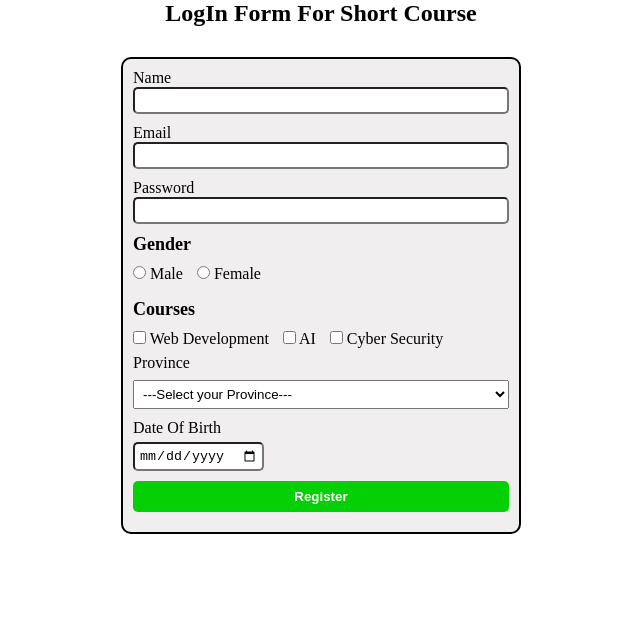
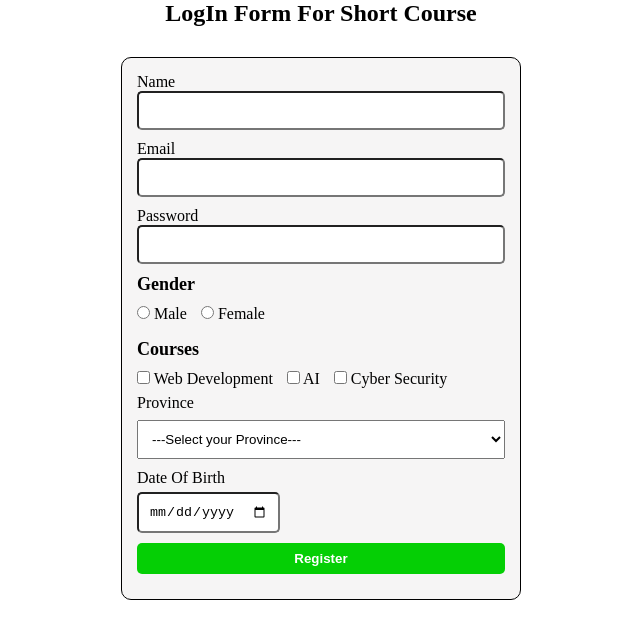
Before and after one commit to shahzeb346/login-form, a plain HTML site: page form.html in a window 1280 px wide. Shown: the whole page, without its empty margins (319-959 px from the left). Drawn offline with Linux system fonts and the light colour scheme.

Commit message:
first commit -added login form

```diff
--- a/form.html
+++ b/form.html
@@ -3,60 +3,15 @@
 <head>
     <meta charset="UTF-8">
     <meta name="viewport" content="width=device-width, initial-scale=1.0">
+    <link rel="stylesheet" href="style.css">
     <title>LogIn Form</title>
     <style>
-        *{
-            padding: 0;
-            margin: 0;
-            box-sizing: border-box;
-        }
-        body{
-            display: flex;
-            justify-content: center;
-
-        }
-         form{
-            margin-top: 30px;
-            width: 400px;
-            border: 2px solid black;
-            background: rgb(240, 238, 238);
-            padding: 10px;
-            border-radius: 10px;
-
-        }
-        select{
-            width: 100%;
-            padding: 5px;
-        }
-
-        form input{
-            padding: 4px;
-            border-radius: 5px;
-
-        }
-        form input{
-            margin-bottom: 10px;
-        }
-
-        #submitBtn{
-            background: rgb(5, 207, 5);
-            color: white;
-            width: 100%;
-            padding: 8px;
-            margin-bottom: 10px;
-            border: none;
-            font-weight: 700;
-            border-radius: 5px;
-        }
-
-        #province{
-            margin-bottom: 10px;
-        }
 
     </style>
+
 </head>
 <body>
-    <div >
+    <div class="form_div" >
         <h2 style="text-align: center;">LogIn Form For Short Course</h2>
     <form action="">
         <div>
@@ -81,11 +36,11 @@
         </div>
         <div>
             <h2 style="font-size: 18px; margin: 10px 0px;">Courses</h2>
-            <input type="checkbox" name="course" value="web" id="courses1"  required>
+            <input type="checkbox" name="course" value="web" id="courses1"  >
             <label for="web" style="margin-right: 10px;">Web Development</label>
-            <input type="checkbox" name="course" value="AI" id="courses2" required>
+            <input type="checkbox" name="course" value="AI" id="courses2" >
             <label for="ai" style="margin-right: 10px;">AI</label>
-            <input type="checkbox" name="course" value="cyber security" id="courses3" required>
+            <input type="checkbox" name="course" value="cyber security" id="courses3" >
             <label for="cyber security">Cyber Security</label>
         </div>
 
--- a/form.js
+++ b/form.js
@@ -26,7 +26,7 @@ const data = {
     province: province,
     dob : dob,
 }
-
+ form.reset();
 console.log(data);
 
 }
--- /dev/null
+++ b/style.css
@@ -0,0 +1,57 @@
+
+ *{
+            padding: 0;
+            margin: 0;
+            box-sizing: border-box;
+        }
+        body{
+            display: flex;
+            justify-content: center;
+            background-color: white;
+
+        }
+         form{
+            margin-top: 30px;
+            width: 400px;
+            border: 1px solid black;
+            background: rgb(246, 245, 245);
+            padding: 15px;
+            border-radius: 10px;
+
+        }
+
+
+
+        select{
+            width: 100%;
+            padding: 10px;
+        }
+
+        form input{
+            padding: 10px;
+            border-radius: 5px;
+            margin-bottom: 10px;
+
+        }
+
+
+        #submitBtn{
+            background: rgb(5, 207, 5);
+            color: white;
+            width: 100%;
+            padding: 8px;
+            margin-bottom: 10px;
+            border: none;
+            font-weight: 700;
+            border-radius: 5px;
+            transition: 1s;
+        }
+
+        #submitBtn:hover{
+            background-color: green;
+            box-shadow: 2px 3px 4px green;
+        }
+
+        #province{
+            margin-bottom: 10px;
+        }
```
